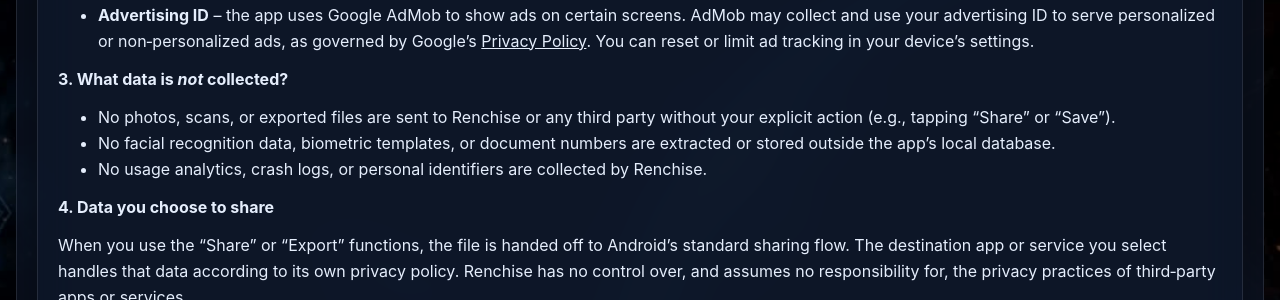
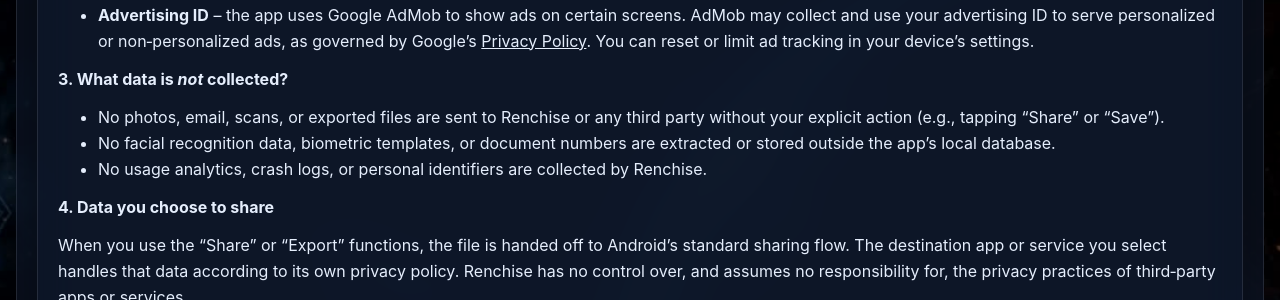
Before and after one commit to renchise/renchise.github.io, a Jekyll site: the page built from vaultstudio/privacy.html, in a window 1280 px wide. Shown: the part 946-1246 px from the top of the page. Built offline with Jekyll 4.4.1, drawn with Linux system fonts in a browser that asks for light colours.

Commit message:
Update privacy.html

```diff
--- a/vaultstudio/privacy.html
+++ b/vaultstudio/privacy.html
@@ -56,7 +56,7 @@
 
   <h4>3. What data is <em>not</em> collected?</h4>
   <ul>
-    <li>No photos, scans, or exported files are sent to Renchise or any third party without your explicit action (e.g., tapping “Share” or “Save”).</li>
+    <li>No photos, email, scans, or exported files are sent to Renchise or any third party without your explicit action (e.g., tapping “Share” or “Save”).</li>
     <li>No facial recognition data, biometric templates, or document numbers are extracted or stored outside the app’s local database.</li>
     <li>No usage analytics, crash logs, or personal identifiers are collected by Renchise.</li>
   </ul>
```
